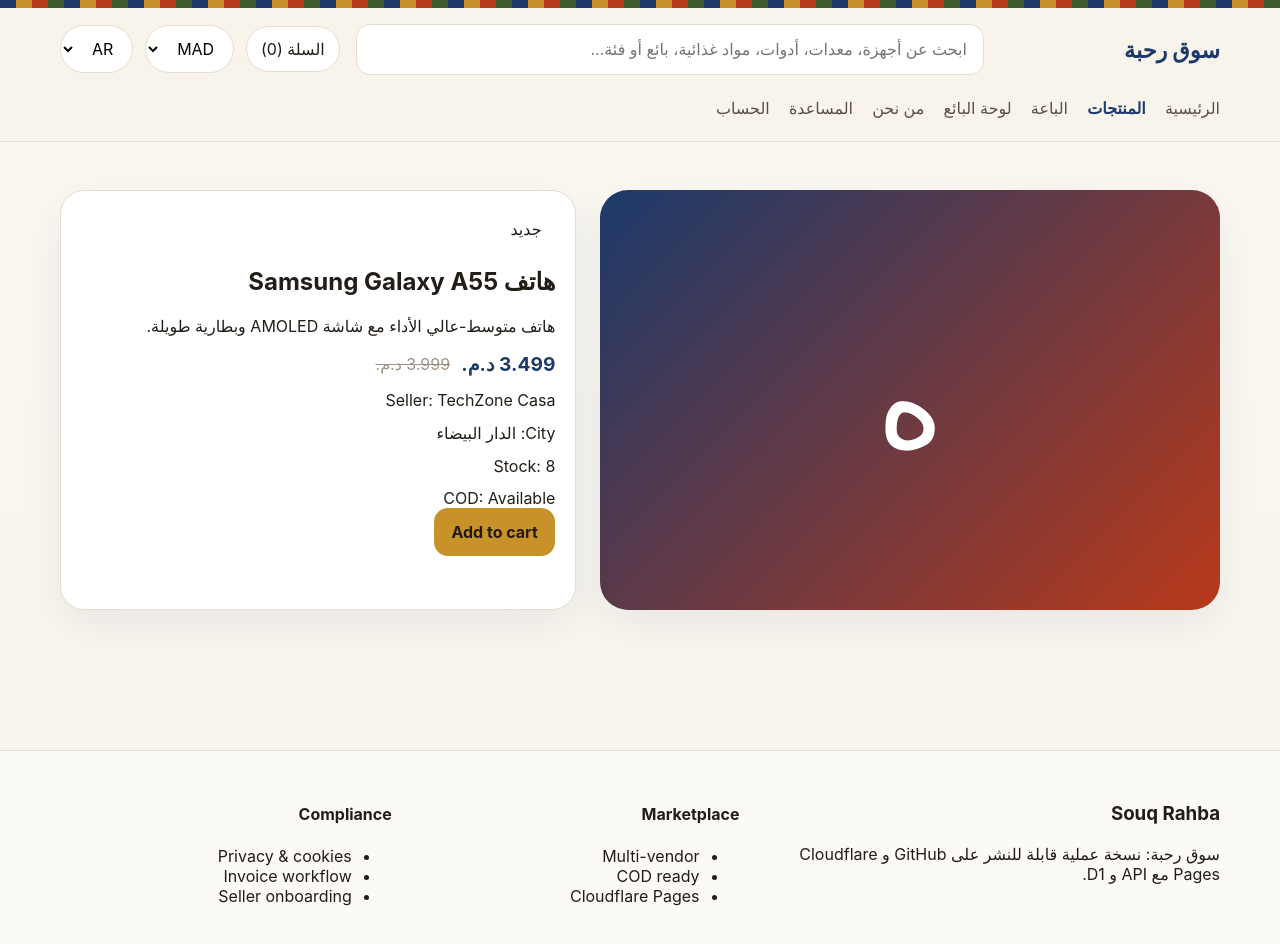
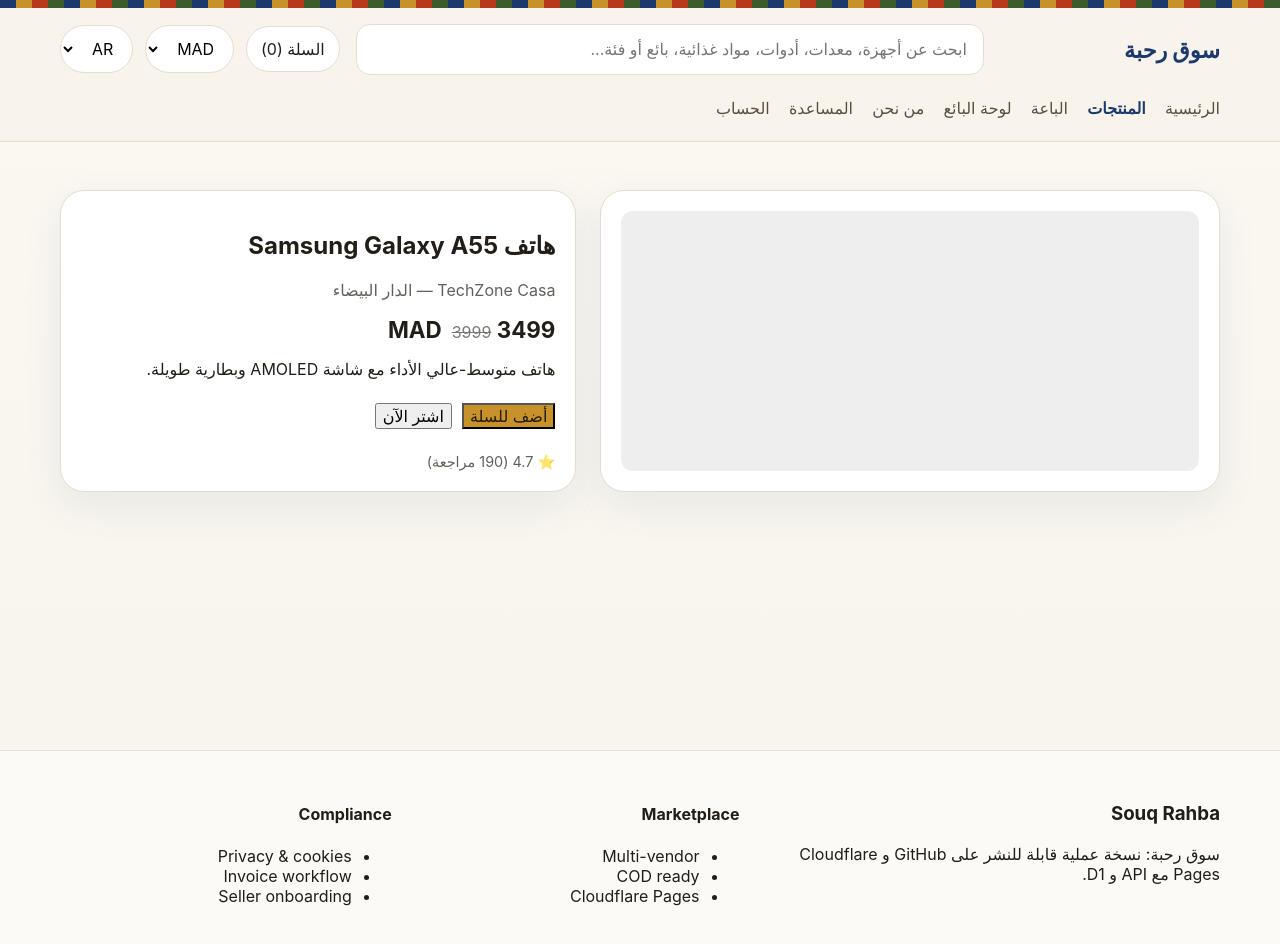
Before and after one commit to ori00fit-tech/souq-rahba-platform, a React (Vite) app in the folder apps/storefront/: page /products/p1 in a window 1280 px wide. Shown: the top 944 px of the page. Built offline with nearby package versions, Linux system fonts and the light colour scheme.

Commit message:
Improve product details page layout

```diff
--- a/apps/storefront/src/pages/ProductDetailsPage.jsx
+++ b/apps/storefront/src/pages/ProductDetailsPage.jsx
@@ -1,33 +1,72 @@
 import { useParams } from 'react-router-dom'
+import { products } from '../data/site'
 import { useApp } from '../context/AppContext'
-import { formatMoney } from '../lib/utils'
 
 export default function ProductDetailsPage() {
   const { productId } = useParams()
-  const { products, addToCart, currency, language } = useApp()
-  const product = products.find((item) => item.id === productId)
-  const locale = language === 'ar' ? 'ar-MA' : language === 'fr' ? 'fr-MA' : 'en-US'
+  const { addToCart, t } = useApp()
 
-  if (!product) return <section className="container section-space"><h1>Product not found</h1></section>
+  const product = products.find((p) => p.id === productId)
+
+  if (!product) {
+    return (
+      <section className="container section-space">
+        <h2>المنتج غير موجود</h2>
+      </section>
+    )
+  }
 
   return (
-    <section className="container section-space details-grid">
-      <div className="details-media">{product.name.charAt(0)}</div>
-      <div className="panel-card">
-        <span className="chip">{product.badge}</span>
-        <h1>{product.name}</h1>
-        <p>{product.description}</p>
-        <div className="price-row">
-          <strong>{formatMoney(product.price, currency, locale)}</strong>
-          <span>{formatMoney(product.oldPrice, currency, locale)}</span>
+    <section className="container section-space">
+      <div className="dual-grid">
+
+        <div className="panel-card">
+          <div style={{height:"260px",background:"#eee",borderRadius:"12px"}} />
         </div>
-        <ul className="feature-list">
-          <li>Seller: {product.seller}</li>
-          <li>City: {product.city}</li>
-          <li>Stock: {product.stock}</li>
-          <li>COD: {product.cod ? 'Available' : 'Unavailable'}</li>
-        </ul>
-        <button className="btn btn-primary" onClick={() => addToCart(product)}>Add to cart</button>
+
+        <div className="panel-card">
+
+          <h1>{product.name}</h1>
+
+          <p style={{opacity:0.7}}>
+            {product.seller} — {product.city}
+          </p>
+
+          <div style={{margin:"1rem 0"}}>
+            <strong style={{fontSize:"1.4rem"}}>
+              {product.price} MAD
+            </strong>
+
+            {product.oldPrice && (
+              <span style={{marginLeft:"10px",textDecoration:"line-through",opacity:0.6}}>
+                {product.oldPrice}
+              </span>
+            )}
+          </div>
+
+          <p>{product.description}</p>
+
+          <div style={{marginTop:"1.5rem",display:"flex",gap:"10px"}}>
+
+            <button
+              className="btn-primary"
+              onClick={() => addToCart(product)}
+            >
+              {t.addToCart}
+            </button>
+
+            <button className="btn-outline">
+              {t.buyNow}
+            </button>
+
+          </div>
+
+          <div style={{marginTop:"1.5rem",fontSize:"0.9rem",opacity:0.7}}>
+            ⭐ {product.rating} ({product.reviews} مراجعة)
+          </div>
+
+        </div>
+
       </div>
     </section>
   )
```
